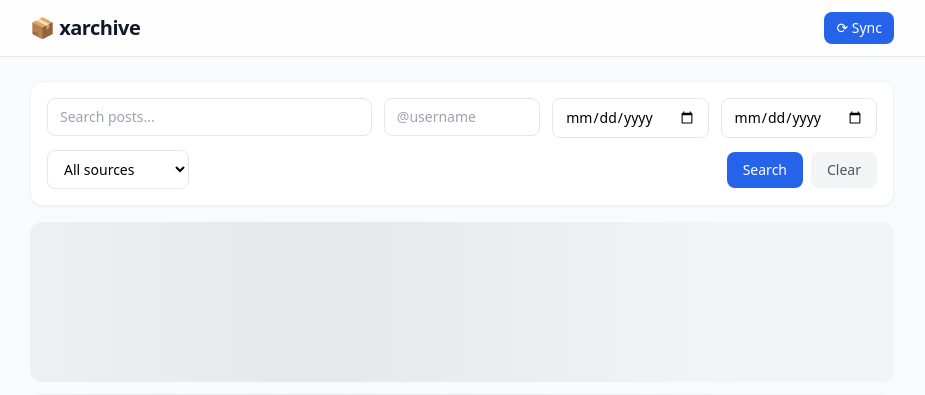
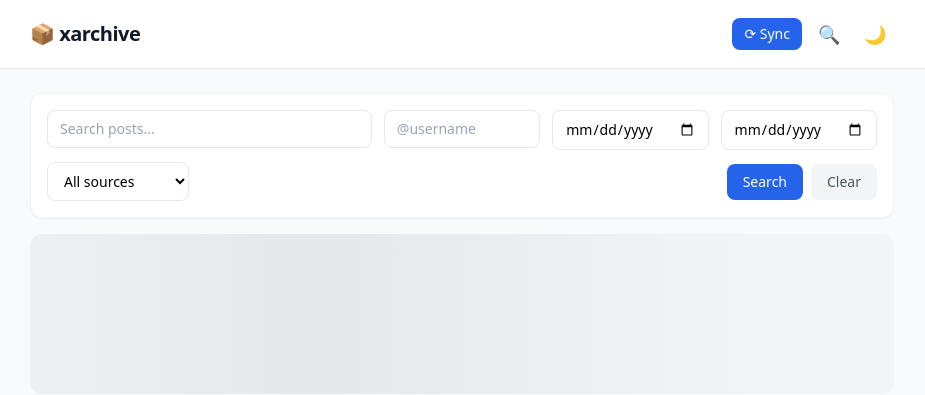
Before and after one commit to pablo-io/xarchive, a FastAPI app: page / in a window 1280 px wide. Shown: the top 395 px of the page, without its empty margins (178-1103 px from the left). Run offline with FastAPI, Linux system fonts and the light colour scheme; data that the repository does not hold is empty; some libraries are stand-ins or nearby versions.

Commit message:
feat: rediseñar header con botones de tema y búsqueda (Closes #18)

```diff
--- a/app/templates/index.html
+++ b/app/templates/index.html
@@ -1,14 +1,20 @@
 {% extends "base.html" %}
 
 {% block header %}
-<header class="sticky top-0 z-50 bg-white/80 backdrop-blur-md border-b border-gray-200">
-    <div class="max-w-4xl mx-auto px-4 py-3 flex items-center justify-between">
-        <h1 class="text-xl font-bold text-gray-900 tracking-tight">&#128230; xarchive</h1>
-        <div id="sync-button" class="sync-container"
-             hx-get="/sync/status"
-             hx-trigger="load"
-             hx-swap="outerHTML">
-            <span class="text-gray-400 text-sm">Loading...</span>
+<header class="sticky top-0 z-50 card-bg backdrop-blur-md border-b border-themed">
+    <div class="max-w-4xl mx-auto px-4 py-3 flex items-center justify-between gap-2">
+        <h1 class="text-xl font-bold text-primary tracking-tight">&#128230; xarchive</h1>
+        <div class="flex items-center gap-2">
+            <div id="sync-button" class="sync-container"
+                 hx-get="/sync/status"
+                 hx-trigger="load"
+                 hx-swap="outerHTML">
+                <span class="text-secondary text-sm">Loading...</span>
+            </div>
+            <button id="search-toggle" onclick="toggleSearchBar()" aria-label="Toggle search bar"
+                    class="p-2 rounded-lg bg-hover text-primary text-lg">&#128269;</button>
+            <button id="theme-toggle" onclick="toggleTheme()" aria-label="Toggle dark theme"
+                    class="p-2 rounded-lg bg-hover text-primary text-lg">&#127769;</button>
         </div>
     </div>
 </header>
@@ -29,3 +35,12 @@
     </div>
 </div>
 {% endblock %}
+
+{% block scripts %}
+<script>
+    function toggleSearchBar() {
+        var w = document.getElementById('search-bar-wrapper');
+        if (w) w.classList.toggle('hidden');
+    }
+</script>
+{% endblock %}
```
Also changed, not shown: tests/js/test_ui_logic.mjs (+17 -0 lines), tests/test_frontend/test_index_header.py (added, +54 -0 lines).
